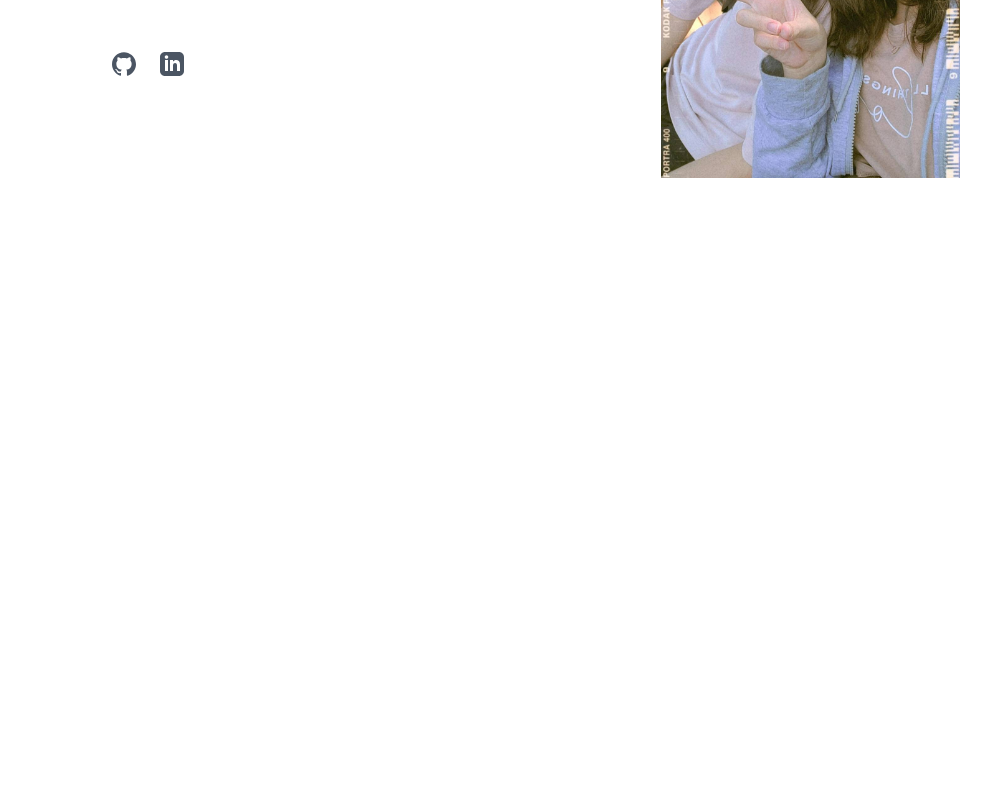
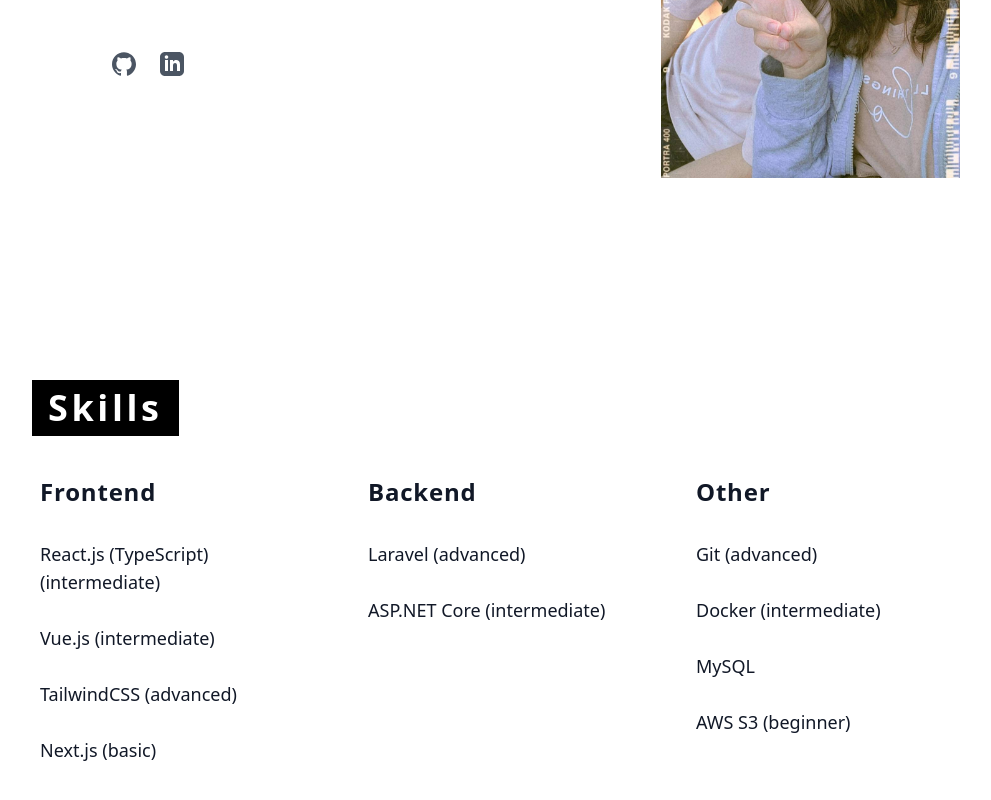
Before and after one commit to Kevin-MoonNight/profile, a Next.js app: page / in a window 1280 px wide. Shown: the part 484-1284 px from the top of the page, without its empty margins (128-1119 px from the left). Before the commit the page ends 800 px from the top, so only its background shows below. Built offline with nearby package versions, Linux system fonts and the light colour scheme.

Commit message:
feat:Add skills page

```diff
--- /dev/null
+++ b/components/skills.tsx
@@ -0,0 +1,70 @@
+import Container from "./container";
+
+const Skills = () => {
+    return (
+        <Container className="flex justify-center">
+            <div className="w-full max-w-5xl select-none">
+                <div className="p-4 font-sans antialiased leading-normal tracking-wider text-left text-gray-900 md:p-8">
+                    <h2 className="px-4 py-2 text-4xl font-bold tracking-widest text-white bg-black max-w-min">
+                        Skills
+                    </h2>
+                    <div className="grid grid-cols-1 gap-6 lg:mt-8 lg:grid-cols-12 ">
+                        <div className="col-span-full lg:col-span-4">
+                            <h3 className="p-2 mt-8 text-2xl font-semibold lg:mt-0">
+                                Frontend
+                            </h3>
+                            <ul className="mt-4 space-y-3 text-lg font-normal tracking-normal">
+                                <li className="p-2">
+                                    React.js (TypeScript) (intermediate)
+                                </li>
+                                <li className="p-2">
+                                    Vue.js (intermediate)
+                                </li>
+                                <li className="p-2">
+                                    TailwindCSS (advanced)
+                                </li>
+                                <li className="p-2">
+                                    Next.js (basic)
+                                </li>
+                            </ul>
+                        </div>
+                        <div className="col-span-full lg:col-span-4">
+                            <h3 className="p-2 mt-8 text-2xl font-semibold lg:mt-0">
+                                Backend
+                            </h3>
+                            <ul className="mt-4 space-y-3 text-lg font-normal tracking-normal">
+                                <li className="p-2">
+                                    Laravel (advanced)
+                                </li>
+                                <li className="p-2">
+                                    ASP.NET Core (intermediate)
+                                </li>
+                            </ul>
+                        </div>
+                        <div className="col-span-full lg:col-span-4">
+                            <h3 className="p-2 mt-8 text-2xl font-semibold lg:mt-0">
+                                Other
+                            </h3>
+                            <ul className="mt-4 space-y-3 text-lg font-normal tracking-normal">
+                                <li className="p-2">
+                                    Git (advanced)
+                                </li>
+                                <li className="p-2">
+                                    Docker (intermediate)
+                                </li>
+                                <li className="p-2">
+                                    MySQL
+                                </li>
+                                <li className="p-2">
+                                    AWS S3 (beginner)
+                                </li>
+                            </ul>
+                        </div>
+                    </div>
+                </div>
+            </div>
+        </Container>
+    );
+};
+
+export default Skills;
--- a/pages/index.tsx
+++ b/pages/index.tsx
@@ -1,6 +1,7 @@
 import type { NextPage } from 'next';
 import Head from 'next/head';
 import Profile from '../components/profile';
+import Skills from '../components/skills';
 
 const Home: NextPage = () => {
 	return (
@@ -13,6 +14,7 @@ const Home: NextPage = () => {
 
 			<Profile />
 
+			<Skills />
 		</div>
 	)
 };
```
